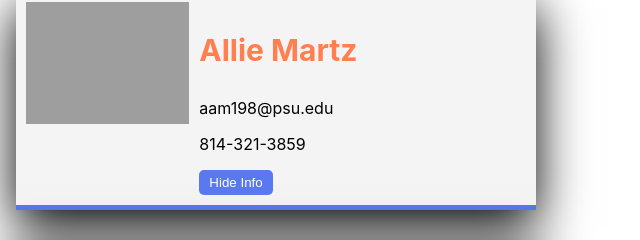
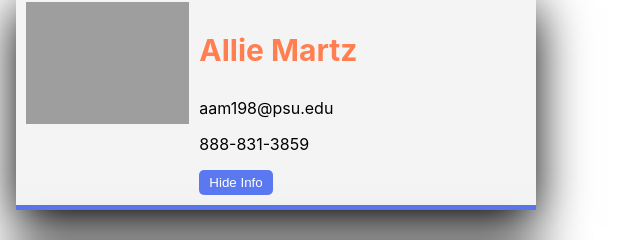
Before and after one commit to aam198/simple-user-card, a plain HTML site: page index.html in a window 1280 px wide. Shown: the part 90-330 px from the top of the page, 22-662 px from the left. Drawn offline with Linux system fonts and the light colour scheme.

Commit message:
Updates to styling

```diff
--- a/index.html
+++ b/index.html
@@ -17,7 +17,7 @@
 
        <user-card name="Allie Martz" avatar="https://randomuser.me/api/portraits/women/3.jpg">
        <div slot="email">aam198@psu.edu</div>
-       <div slot="phone">814-321-3859</div>
+       <div slot="phone">888-831-3859</div>
         </user-card>
 
        <user-card name="Jane Doe" avatar="https://randomuser.me/api/portraits/women/4.jpg">
--- a/userCard.js
+++ b/userCard.js
@@ -1,5 +1,5 @@
 
-  // Creating a new elemente named template
+  // Creating a new element named template
 const template = document.createElement('template');
 //styling of web component and Html layout
 template.innerHTML= `
```
